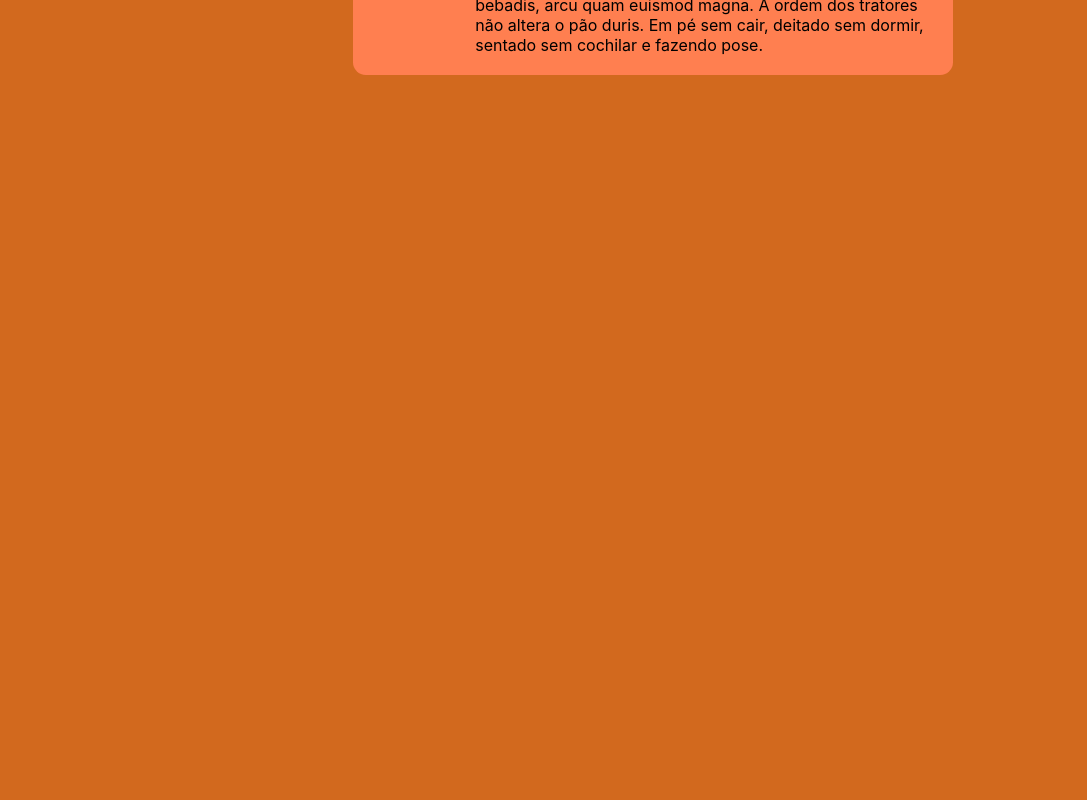
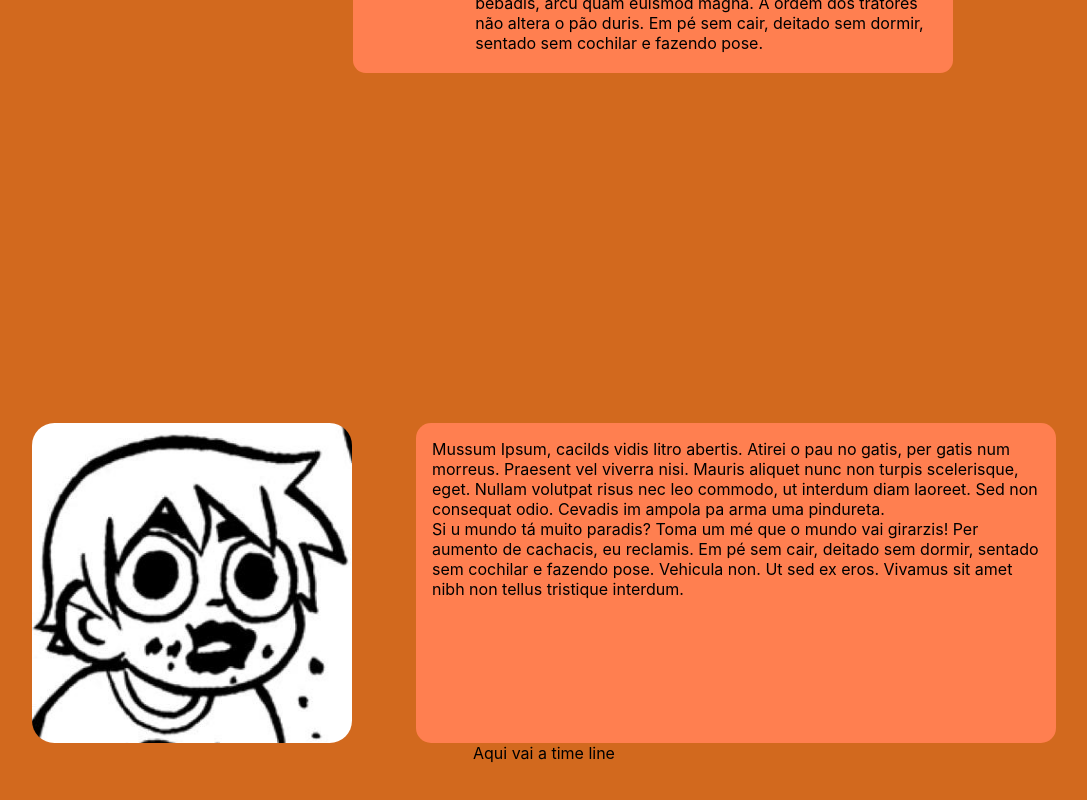
Before and after one commit to GuiiCNunes/guiicnunes.github.io, a React (Create React App) app: page / in a window 1280 px wide. Shown: the part 506-1306 px from the top of the page, without its empty margins (96-1183 px from the left). Before the commit the page ends 802 px from the top, so only its background shows below. Built offline with nearby package versions, Linux system fonts and the light colour scheme.

Commit message:
FEAT: Quem sou eu

```diff
--- a/src/App.js
+++ b/src/App.js
@@ -1,12 +1,14 @@
 import Header from './components/Header';
 import './App.css';
 import Hero from './components/Hero';
+import WhoIAm from './components/WhoIAm';
 
 function App() {
   return (
     <div>
       <Header />
       <Hero />
+      <WhoIAm />
     </div>
   );
 }
--- /dev/null
+++ b/src/components/WhoIAm.js
@@ -0,0 +1,24 @@
+import '../style/whoIAm.css';
+
+export default function WhoIAm() {
+  return (
+    <section className="who-i-am">
+      <article className="who-i-am-content">
+        <section className="who-i-am-content-about">
+          <img alt="Foto de Guilherme Nunes" src="./who-i-am-image.jpeg" className="who-i-am-content-image"/>
+          <section className="who-i-am-text">
+            <p>
+              Mussum Ipsum, cacilds vidis litro abertis. Atirei o pau no gatis, per gatis num morreus. Praesent vel viverra nisi. Mauris aliquet nunc non turpis scelerisque, eget. Nullam volutpat risus nec leo commodo, ut interdum diam laoreet. Sed non consequat odio. Cevadis im ampola pa arma uma pindureta.
+            </p>
+            <p>
+              Si u mundo tá muito paradis? Toma um mé que o mundo vai girarzis! Per aumento de cachacis, eu reclamis. Em pé sem cair, deitado sem dormir, sentado sem cochilar e fazendo pose. Vehicula non. Ut sed ex eros. Vivamus sit amet nibh non tellus tristique interdum.
+            </p>
+          </section>
+        </section>
+        <section className="who-i-am-timeline">
+          Aqui vai a time line
+        </section>
+      </article>
+    </section>
+  );
+}
--- a/src/style/header.css
+++ b/src/style/header.css
@@ -7,6 +7,9 @@
 
 .main-header {
   background-color: var(--main-bg-color);
+  position: fixed;
+  width: 100%;
+  z-index: 100;
 }
 
 .main-header-nav a {
--- a/src/style/hero.css
+++ b/src/style/hero.css
@@ -1,6 +1,6 @@
 .hero {
-  margin: auto 0;
-  height: calc(100vh - 58px);
+  height: 100vh;
+  padding-top: 58px;
 }
 
 .hero-content {
@@ -16,7 +16,7 @@
   max-width: 40vw;
   max-height: 40vh;
   margin: -25vh -8vw 0 0;
-  z-index: 10;
+  z-index: 2;
   background-color: cornsilk;
   border-radius: 7%;
 }
--- /dev/null
+++ b/src/style/whoIAm.css
@@ -0,0 +1,41 @@
+.who-i-am {
+  height: 100vh;
+  padding-top: 58px;
+}
+
+.who-i-am-content {
+  display: flex;
+  flex-direction: column;
+  justify-content: center;
+  align-items: center;
+  margin: auto;
+  height: 100%;
+  width: 90vw;
+}
+
+.who-i-am-content-about {
+  display: flex;
+  width: 100%;
+  justify-content: space-evenly;
+  min-height: 35vh;
+}
+
+.who-i-am-timeline {
+  height: 35vh;
+  width: 100%;
+  text-align: center;
+}
+
+.who-i-am-content-image {
+  border-radius: 7%;
+  max-width: 40vw;
+  max-height: 40vh;
+  align-self: center;
+}
+
+.who-i-am-text {
+  padding: 2vh;
+  border-radius: 15px;
+  background-color: var(--main-bg-color);
+  max-width: 50vw;
+}
```
Also changed, not shown: package.json (+4 -3 lines), public/who-i-am-image.jpeg (added).
